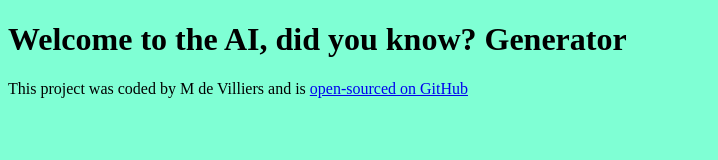
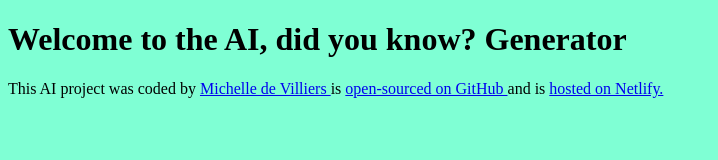
Before and after one commit to Michellex255/Did-you-know--Generator, a plain HTML site: page index.html in a window 1280 px wide. Shown: the whole page, without its empty margins (0-718 px from the left). Drawn offline with Linux system fonts and the light colour scheme.

Commit message:
Inserted footer and added GitHub and Netlify links, also amended title

```diff
--- a/index.html
+++ b/index.html
@@ -4,15 +4,28 @@
     <meta charset="UTF-8" />
     <meta name="viewport" content="width=device-width, initial-scale=1.0" />
     <link rel="stylesheet" href="src/style.css" />
-    <title>Did you knoe, Generator</title>
+    <title>Did you know, Generator</title>
   </head>
   <body>
     <h1>Welcome to the AI, did you know? Generator</h1>
     <footer>
-      This project was coded by M de Villiers and is
-     <a href="https://github.com/Michellex255/Did-you-know--Generator" target="_blank">
-  open-sourced on GitHub
-</a>
+      This AI project was coded by
+      <a href="https://github.com/Michellex255/" target="_blank">
+        Michelle de Villiers
+      </a>
+      is
+      <a
+        href="https://github.com/Michellex255/Did-you-know--Generator"
+        target="_blank"
+      >
+        open-sourced on GitHub
+      </a>
+      and is
+      <a
+        href="https://ai-did-you-know-generator.netlify.app/"
+        target="_blank"
+      >
+      hosted on Netlify.
     </footer>
     <script src="src/index.js"></script>
   </body>
```
